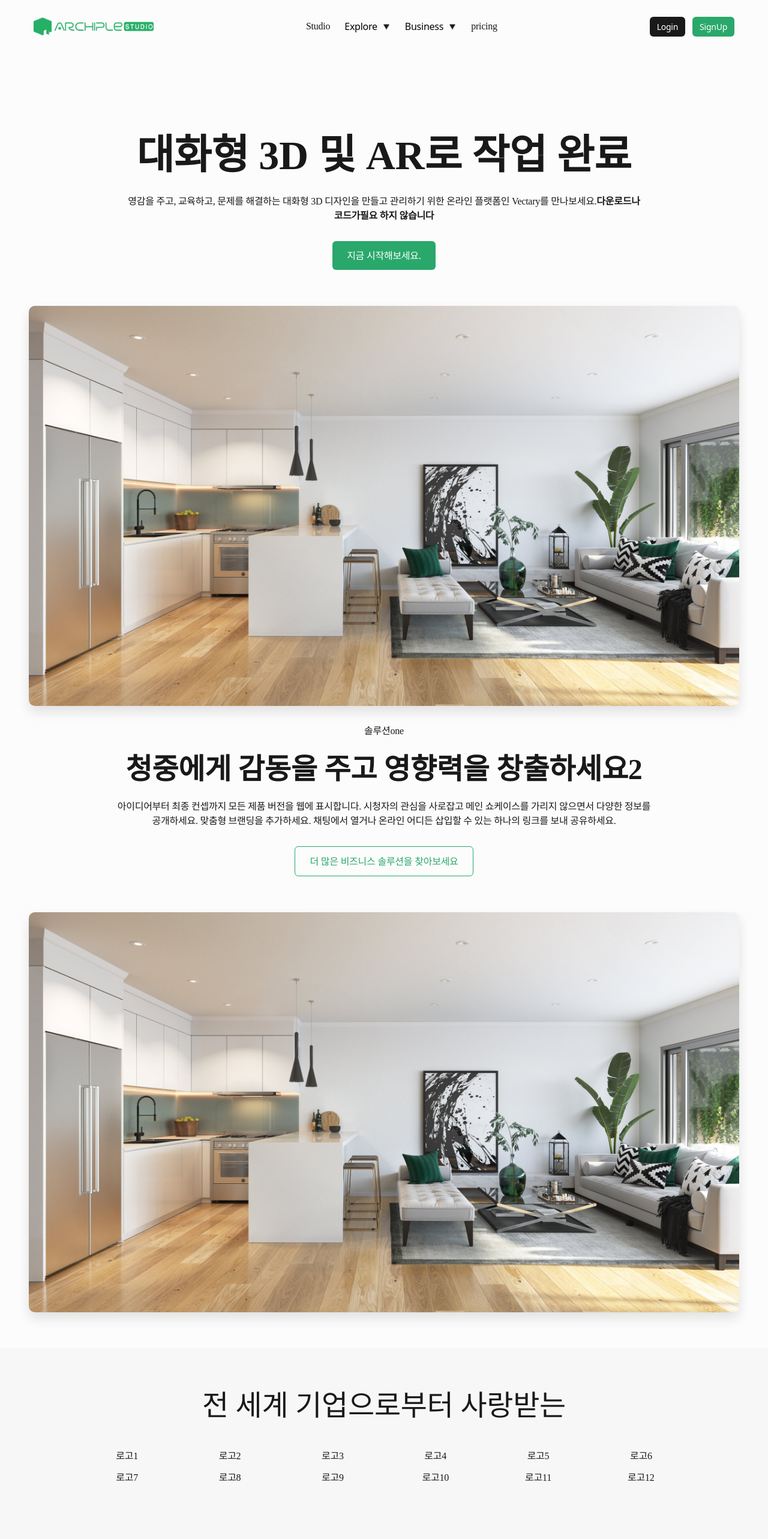
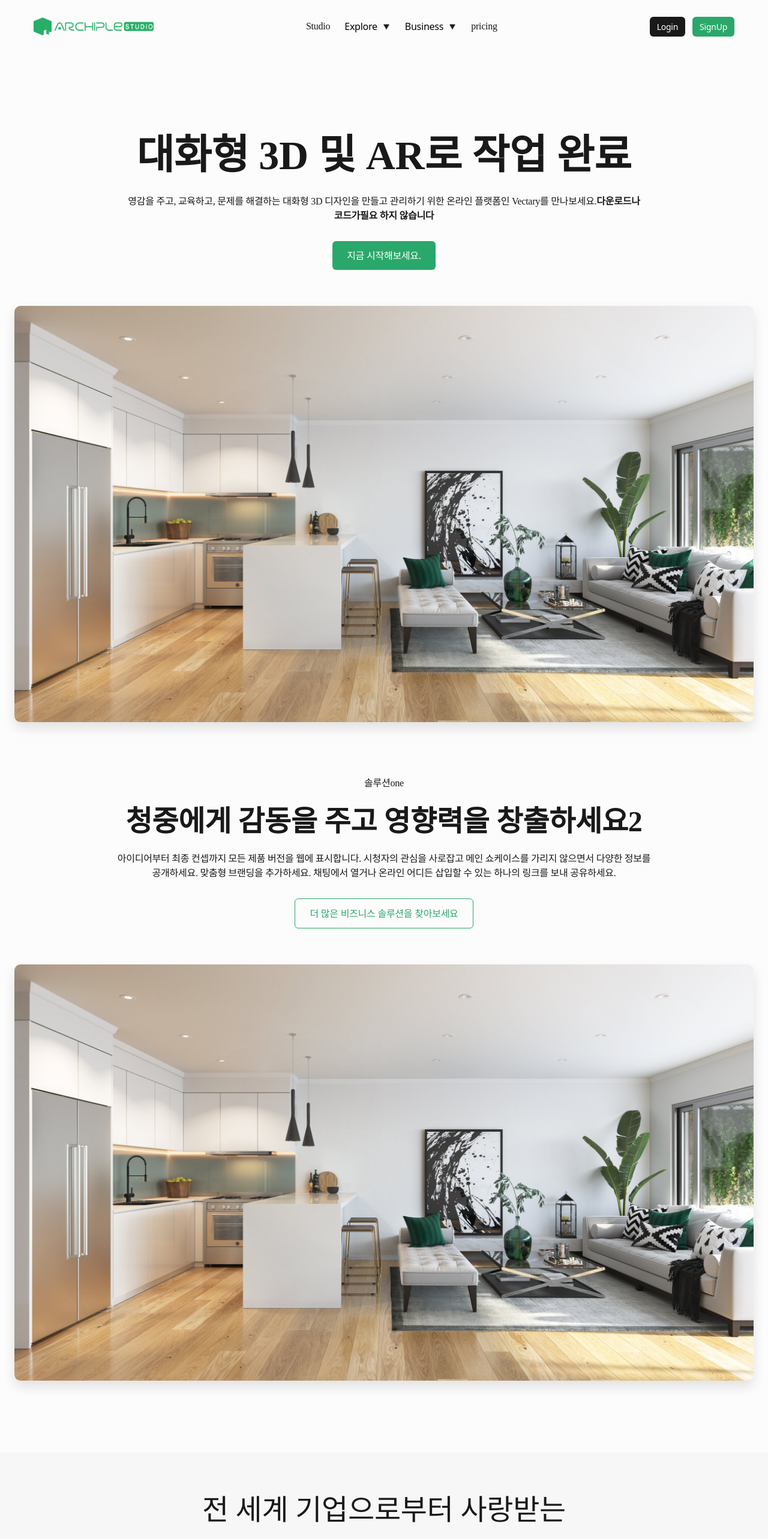
Before and after one commit to sbbc212/Achiple_WEB_Front, a Next.js app: page / in a window 1280 px wide. Shown: the top 2566 px of the page at 60% size. Built offline with nearby package versions, Linux system fonts and the light colour scheme; a web font is replaced by a local one.

Commit message:
리뉴얼진행

```diff
--- a/src/app/page.tsx
+++ b/src/app/page.tsx
@@ -4,7 +4,6 @@ import Textlist from "@/components/Cardlayout/Textlist";
 import Textlist_btn from "@/components/Cardlayout/Textlist_btn";
 import PageSection from "@/components/Section/PageSection";
 import PageTopSection from "@/components/Section/PageTopSection";
-import TextImageCard from "@/components/textimagecard/TextImageCard";
 import { data, mainbottom, maincardData, maintext, topsection } from "@/constants/maindata";
 
 export default function Home() {
@@ -24,9 +23,6 @@ export default function Home() {
       <Full />
       <div className="layout">
         <Textlist_btn />
-        <TextImageCard data={[]} />
-        <TextImageCard data={[]} />
-        <TextImageCard data={[]} />
       </div>
     </div>
   );
--- a/src/app/surpport/page.tsx
+++ b/src/app/surpport/page.tsx
@@ -13,7 +13,7 @@ export default function Surpport() {
   return (
     <div className="layout">
       <SectionTitleAndContent content={data} />
-      <div className=" lex justify-center items-center">
+      <div className="flex justify-center items-center">
         <ListCard />
       </div>
     </div>
--- a/src/components/Header/DropdownMenu.tsx
+++ b/src/components/Header/DropdownMenu.tsx
@@ -10,21 +10,13 @@ const explore: MenuProps = {
     {
       key: "1",
       label: (
-        <Link rel="noopener noreferrer" href="/arichiplestudio">
-          아키플스튜디오
-        </Link>
-      ),
-    },
-    {
-      key: "2",
-      label: (
         <Link rel="noopener noreferrer" href="/animation">
           워크스루 & 애니메이션
         </Link>
       ),
     },
     {
-      key: "3",
+      key: "2",
       label: (
         <Link rel="noopener noreferrer" href="/reality">
           증강 현실
@@ -32,7 +24,7 @@ const explore: MenuProps = {
       ),
     },
     {
-      key: "4",
+      key: "3",
       label: (
         <Link rel="noopener noreferrer" href="/3dconfigurators">
           3D Configurators
@@ -40,7 +32,7 @@ const explore: MenuProps = {
       ),
     },
     {
-      key: "6",
+      key: "4",
       label: (
         <Link rel="noopener noreferrer" href="/importfile">
           캐드 가져오기
--- a/src/components/Section/PageSection.tsx
+++ b/src/components/Section/PageSection.tsx
@@ -17,7 +17,7 @@ export interface datatype {
 
 function PageSection({ content }: { content: datatype[] }) {
   return (
-    <div className="layout contant py-[60px]">
+    <div className="contant py-[60px]">
       {content.map((item, index) => (
         <>
           <div key={index} className="section-tit text-center mb-[60px]" style={{ padding: "30px 60px 0 60px" }}>
--- a/src/components/Section/PageTopSection.tsx
+++ b/src/components/Section/PageTopSection.tsx
@@ -10,7 +10,7 @@ interface PropsTypes {
 
 function PageTopSection({ data }: { data: PropsTypes }) {
   return (
-    <div className="layout contant">
+    <div className="contant">
       <div className="section-tit text-center mb-[60px]" style={{ padding: "120px 60px 0 60px" }}>
         <h3 className="text-[68px] mb-[14px]" style={{ fontWeight: "600" }}>
           {data.title}
```
